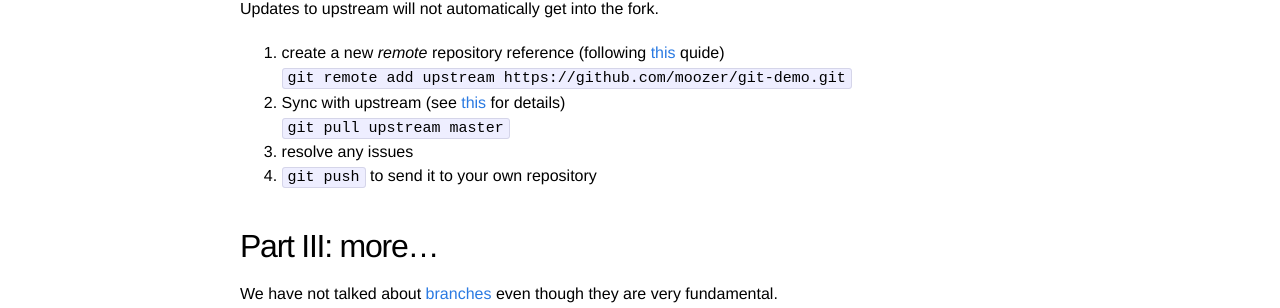
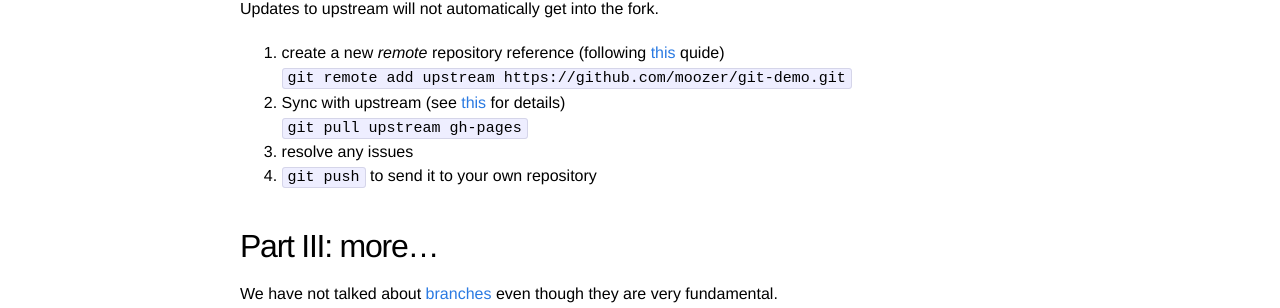
Before and after one commit to victor1tnet/git-demo, a Jekyll site: the page built from about.md, in a window 1280 px wide. Shown: the part 838-1146 px from the top of the page. Built offline with Jekyll 4.4.1, drawn with Linux system fonts in a browser that asks for light colours.

Commit message:
Update about.md

```diff
--- a/about.md
+++ b/about.md
@@ -53,7 +53,7 @@ Updates to upstream will not automatically get into the fork.
 
 2. Sync with upstream (see [this](https://help.github.com/articles/syncing-a-fork/) for details)
 
-   `git pull upstream master`
+   `git pull upstream gh-pages`
 
 3. resolve any issues
 
```
